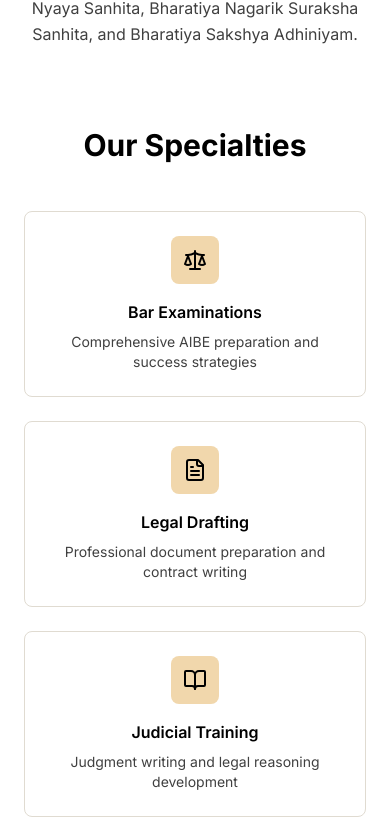
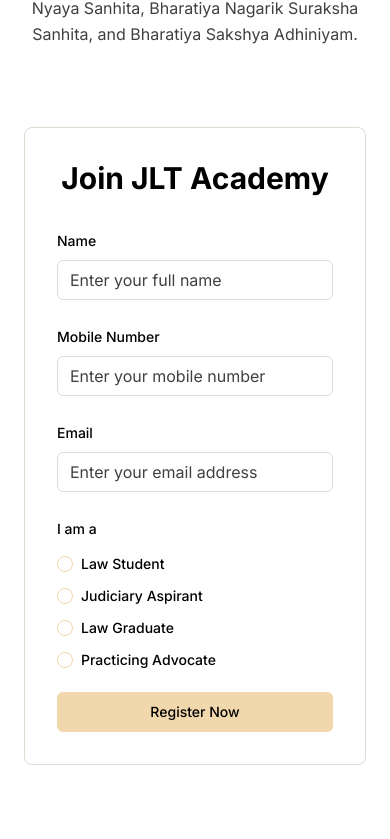
Before and after one commit to calvinklein5434-cyber/jlt-pathfinder-site, a React (Vite) app: page / in a window 390 px wide. Shown: the part 6274-7113 px from the top of the page. Built offline with nearby package versions, Linux system fonts and the light colour scheme.

Commit message:
Refactor: Update footer, courses, and about sections
Make the footer logo circular.
Replace "courses" with a new element.
Add a form to the About section with fields for name, mobile number, email, and a dropdown for user type (Law Student, Judiciary Aspirant, Law Graduate, Practicing Advocate).

```diff
--- a/src/components/About.tsx
+++ b/src/components/About.tsx
@@ -1,7 +1,25 @@
 import { Card } from "@/components/ui/card";
+import { Button } from "@/components/ui/button";
+import { Input } from "@/components/ui/input";
+import { Label } from "@/components/ui/label";
+import { RadioGroup, RadioGroupItem } from "@/components/ui/radio-group";
 import { Award, BookOpen, Users, Target, Scale, FileText } from "lucide-react";
+import { useState } from "react";
 
 const About = () => {
+  const [formData, setFormData] = useState({
+    name: "",
+    mobile: "",
+    email: "",
+    userType: ""
+  });
+
+  const handleSubmit = (e: React.FormEvent) => {
+    e.preventDefault();
+    console.log("Form submitted:", formData);
+    // Handle form submission logic here
+  };
+
   const specialties = [
     {
       icon: Scale,
@@ -65,6 +83,83 @@ const About = () => {
           </div>
         </div>
 
+        {/* Registration Form */}
+        <div className="mt-20">
+          <div className="max-w-2xl mx-auto">
+            <Card className="p-8 shadow-card">
+              <h3 className="text-3xl font-bold text-center mb-8">Join JLT Academy</h3>
+              <form onSubmit={handleSubmit} className="space-y-6">
+                <div className="grid grid-cols-1 md:grid-cols-2 gap-6">
+                  <div className="space-y-2">
+                    <Label htmlFor="name">Name</Label>
+                    <Input
+                      id="name"
+                      type="text"
+                      placeholder="Enter your full name"
+                      value={formData.name}
+                      onChange={(e) => setFormData({...formData, name: e.target.value})}
+                      required
+                    />
+                  </div>
+                  <div className="space-y-2">
+                    <Label htmlFor="mobile">Mobile Number</Label>
+                    <Input
+                      id="mobile"
+                      type="tel"
+                      placeholder="Enter your mobile number"
+                      value={formData.mobile}
+                      onChange={(e) => setFormData({...formData, mobile: e.target.value})}
+                      required
+                    />
+                  </div>
+                </div>
+
+                <div className="space-y-2">
+                  <Label htmlFor="email">Email</Label>
+                  <Input
+                    id="email"
+                    type="email"
+                    placeholder="Enter your email address"
+                    value={formData.email}
+                    onChange={(e) => setFormData({...formData, email: e.target.value})}
+                    required
+                  />
+                </div>
+
+                <div className="space-y-4">
+                  <Label>I am a</Label>
+                  <RadioGroup
+                    value={formData.userType}
+                    onValueChange={(value) => setFormData({...formData, userType: value})}
+                    className="grid grid-cols-1 md:grid-cols-2 gap-4"
+                  >
+                    <div className="flex items-center space-x-2">
+                      <RadioGroupItem value="law-student" id="law-student" />
+                      <Label htmlFor="law-student">Law Student</Label>
+                    </div>
+                    <div className="flex items-center space-x-2">
+                      <RadioGroupItem value="judiciary-aspirant" id="judiciary-aspirant" />
+                      <Label htmlFor="judiciary-aspirant">Judiciary Aspirant</Label>
+                    </div>
+                    <div className="flex items-center space-x-2">
+                      <RadioGroupItem value="law-graduate" id="law-graduate" />
+                      <Label htmlFor="law-graduate">Law Graduate</Label>
+                    </div>
+                    <div className="flex items-center space-x-2">
+                      <RadioGroupItem value="practicing-advocate" id="practicing-advocate" />
+                      <Label htmlFor="practicing-advocate">Practicing Advocate</Label>
+                    </div>
+                  </RadioGroup>
+                </div>
+
+                <Button type="submit" className="w-full">
+                  Register Now
+                </Button>
+              </form>
+            </Card>
+          </div>
+        </div>
+
         {/* Specialties */}
         <div className="mt-20">
           <h3 className="text-3xl font-bold text-center mb-12">Our Specialties</h3>
--- a/src/components/Footer.tsx
+++ b/src/components/Footer.tsx
@@ -127,7 +127,7 @@ const Footer = () => {
               <img
                 src="/lovable-uploads/2b76a1dd-7abe-4465-ba29-d5660cc0d79c.png"
                 alt="JLT Academy Logo"
-                className="h-8"
+                className="w-8 h-8 rounded-full object-cover"
               />
               <span className="text-xl font-bold">JLT Academy</span>
             </div>
```
